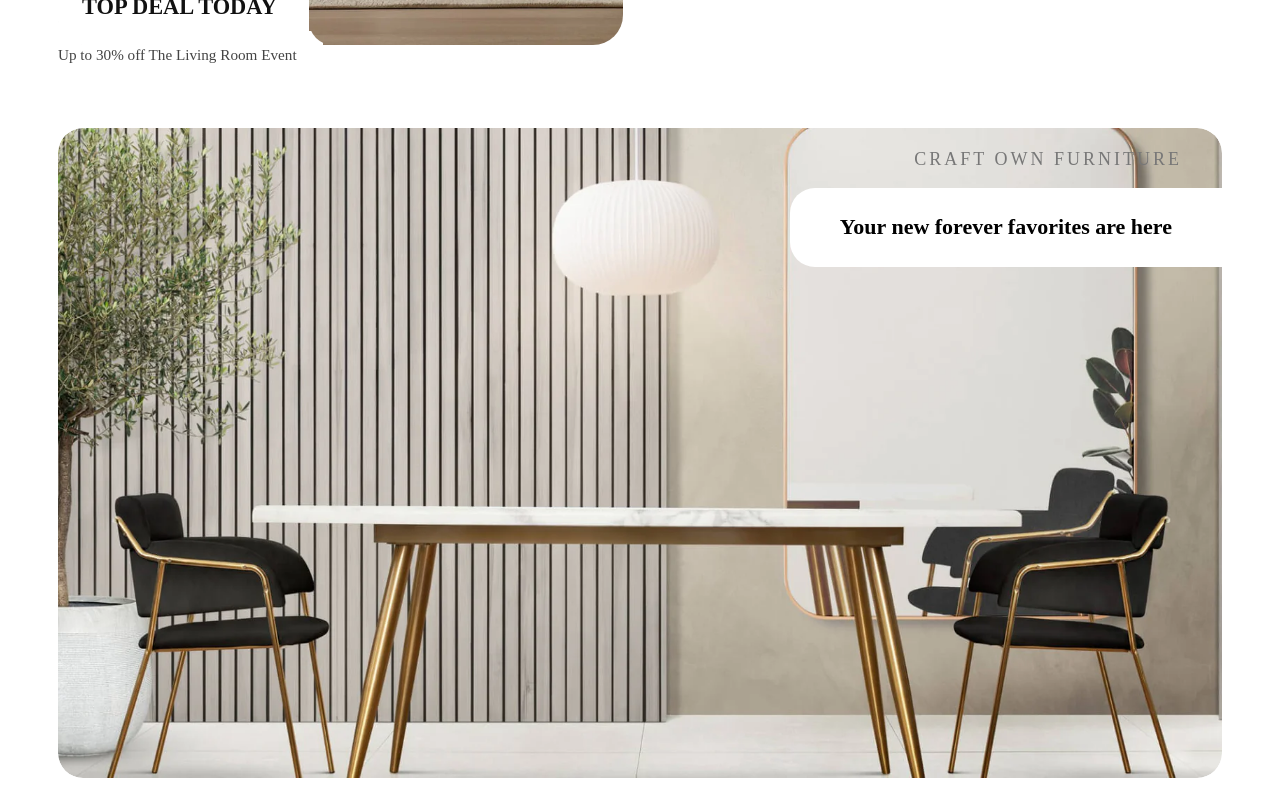
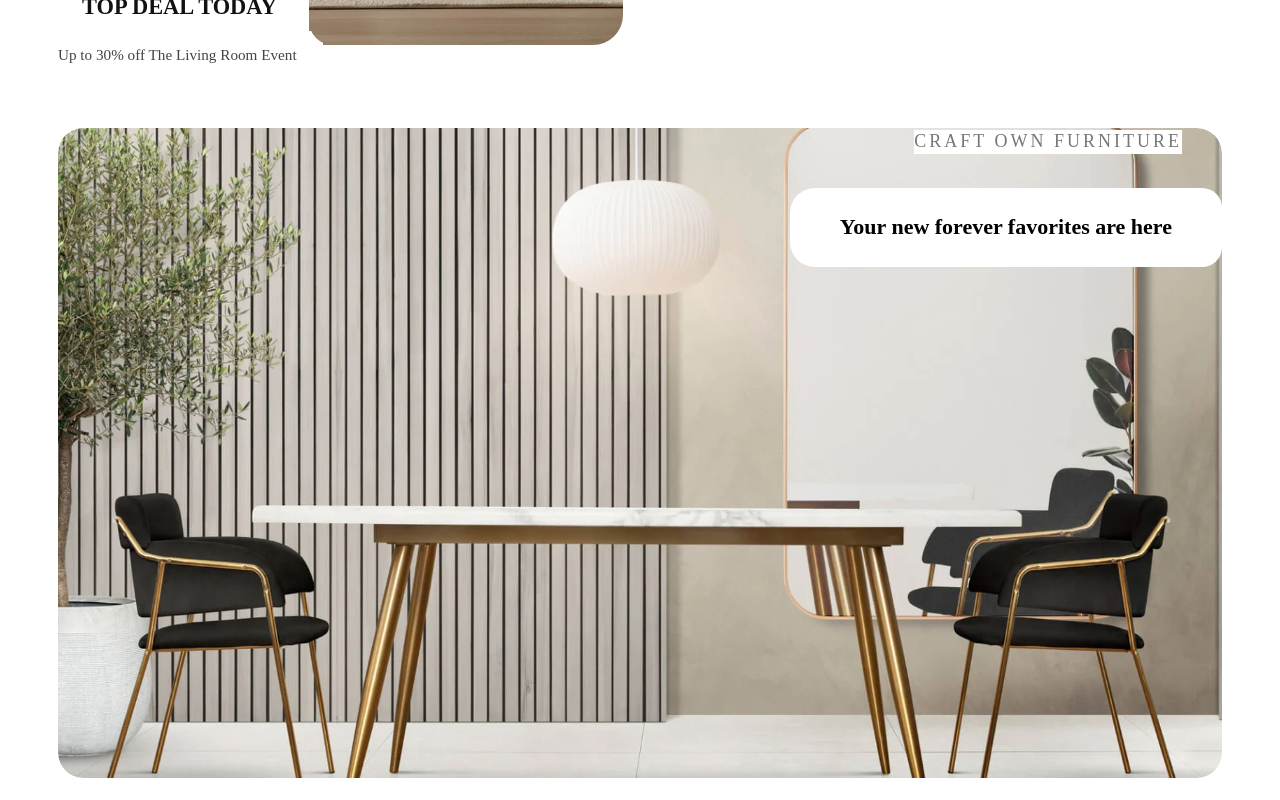
Before and after one commit to bossmuhumure/react-project-miniture, a React (Vite) app: page / in a window 1280 px wide. Shown: the part 3100-3900 px from the top of the page. Built offline with nearby package versions, Linux system fonts and the light colour scheme.

Commit message:
first project

```diff
--- a/components/Home.jsx
+++ b/components/Home.jsx
@@ -143,6 +143,7 @@ function Home() {
         {
             id: 1,
             title: "Your new forever favorites are here",
+            p:"CRAFT OWN FURNITURE",
             image: react16
         }
     ];
@@ -355,7 +356,8 @@ function Home() {
                 {iranzi.map((item) => (
                     <div key={item.id} className="iranzi-1">
                         <div className="iranzi-2">
-                            <img src={item.image} className="iranzi-3" alt={item.title} />
+                            <img src={item.image} className="iranzi-3" alt={item.title}  />
+                            {item.p}
                         </div>
                     </div>
                 )
--- a/components/footer.jsx
+++ b/components/footer.jsx
@@ -46,7 +46,7 @@ return(
         </div>
         <div className="touch"></div>
          <div className="end">
-            <div className="happy"> <p >© 2026 Miniture.&nbsp Powered by Shopify</p></div>
+            <div className="happy">© 2026 Miniture. Powered by Shopify</div>
 
           <div className="clash">      <button className="clash-1">English <BiSolidChevronDown /></button>
             <button className="clash-2">Rwanda (USD $)<BiSolidChevronDown /></button></div>
--- a/index.html
+++ b/index.html
@@ -5,7 +5,7 @@
     <link rel="icon" type="image/svg+xml" href="/favicon.svg" />
     <link rel="stylesheet" href="./styles/navbar.css">
     <meta name="viewport" content="width=device-width, initial-scale=1.0" />
-    <title>react-project</title>
+    <title>miniture</title>
 
   </head>
   <body>
--- a/styles/Home.css
+++ b/styles/Home.css
@@ -437,26 +437,28 @@ font-family: 'Trebuchet MS', 'Lucida Sans Unicode', 'Lucida Grande', 'Lucida San
     transform:scale(1.05);
 }
 
-/* text hejuru */
 
 .iranzi-1::before{
     content:"CRAFT OWN FURNITURE";
     position:absolute;
-    top:20px;
+    top:2px;
     right:40px;
     color:#777;
     font-size:18px;
     letter-spacing:3px;
     z-index:2;
+
+    background:#fff;
 }
 
-/* white box */
 
 .iranzi-1::after{
     content:"Your new forever favorites are here";
     position:absolute;
     top:60px;
-    right:0;
+    right:0px;
+   border-radius: 20px;
+
 
     background:#fff;
     color:#000;
@@ -635,6 +637,14 @@ font-size: 17px;
   cursor: pointer;
   transition: 0.3s ease;
 }
+.ragepraa-1::after{
+    position: absolute;
+    bottom: 2px;
+    right: 2px;
+    background-color: #fff;
+    color: orange;
+    padding: ;
+}
 
 /* ICON HOVER */
 .ragepraa-1:hover{
--- a/styles/footer.css
+++ b/styles/footer.css
@@ -1,5 +1,5 @@
 .formal-1{
-    padding-top: 3rem;
+
     background-color: black;
     color: white;
  justify-content: space-between;
@@ -32,7 +32,10 @@
     color: orange;
 }
 .end{
-   margin-top: 10rem;
+   margin-top: 6rem;
+   display: flex;
+   justify-content: space-between;
+     margin-top: 2rem;
 }
 
 .clash{
@@ -70,9 +73,9 @@
   margin-bottom: 2rem;
 }
 .happy{
-padding-top: 3rem;
+padding-top: 1px;
 }
 .touch{
     border-bottom: 1px solid rgb(82, 77, 77);
-    margin-top: 12rem;
+
 }
```
